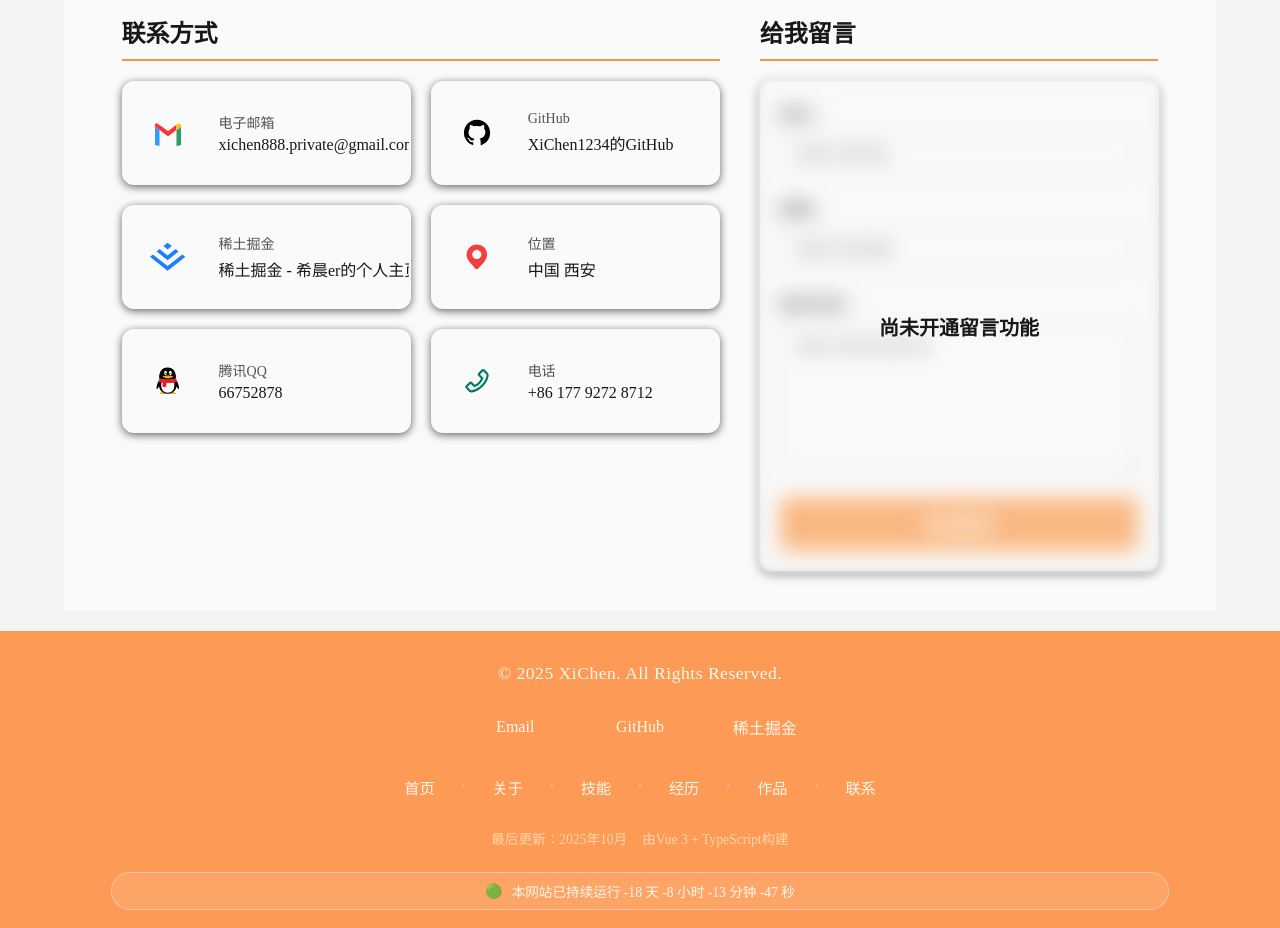
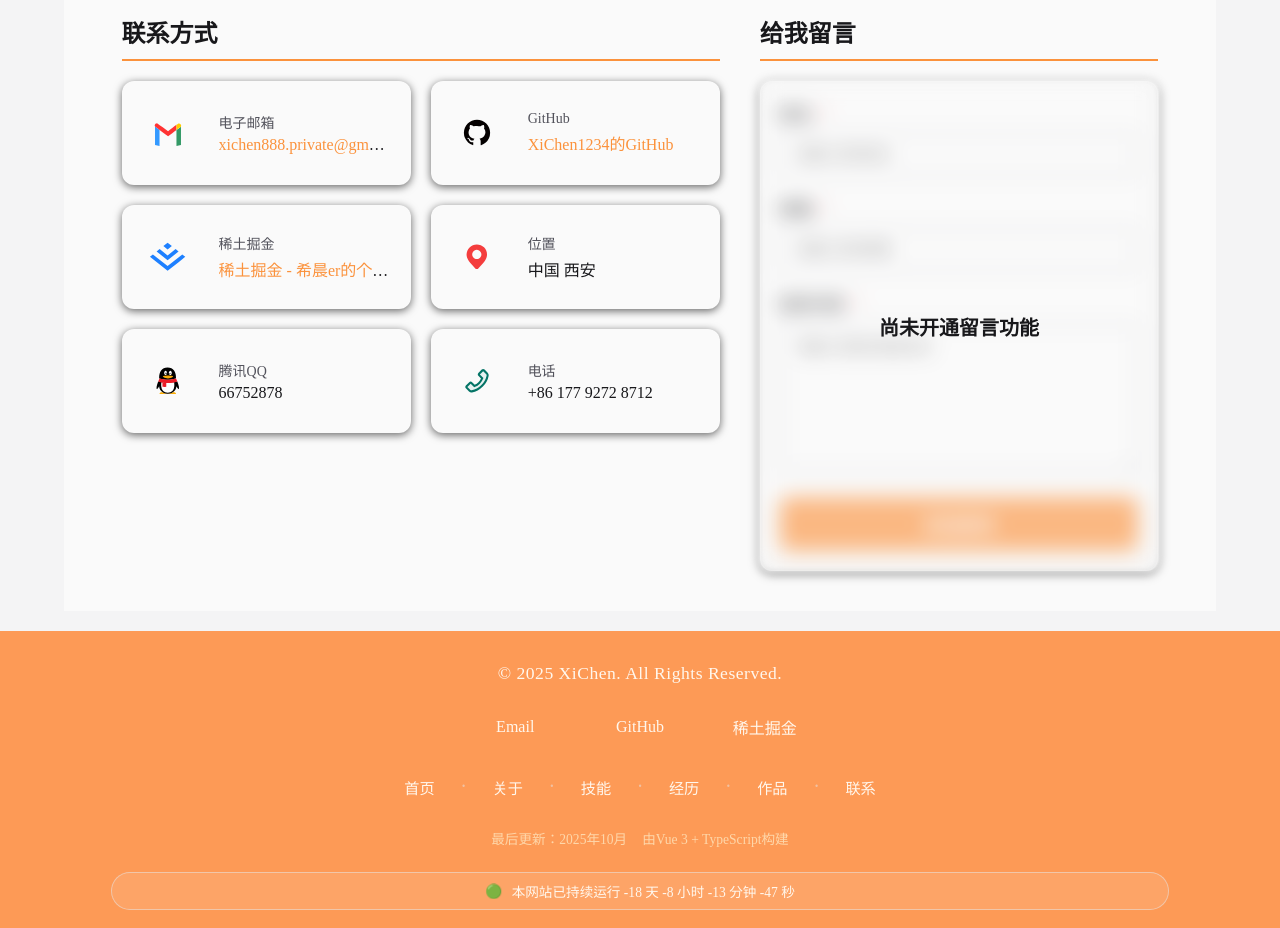
Before and after one commit to XiChen1234/MyWebsite, a Vue app: page / in a window 1280 px wide. Shown: the part 7620-8548 px from the top of the page. Built offline with nearby package versions, Linux system fonts and the light colour scheme.

Commit message:
fix: fix a href style
修复a标签的链接样式·

```diff
--- a/src/components/page/ContactPage.vue
+++ b/src/components/page/ContactPage.vue
@@ -157,10 +157,10 @@ const handleSubmit = () => {
             </div>
             <div class="contact-info">
               <div class="contact-label">{{ item.label }}</div>
-              <a v-if="item.url" class="contact-value" :href="item.url"
-                :target="item.id === 'email' ? '_self' : '_blank'">
-                {{ item.value }}
-              </a>
+              <div v-if="item.url" class="contact-value">
+                <a v-if="item.id === 'email'" :href="item.url">{{ item.value }}</a>
+                <a v-else :href="item.url" target="_blank">{{ item.value }}</a>
+              </div>
               <div v-else class="contact-value">{{ item.value }}</div>
             </div>
           </div>
```
